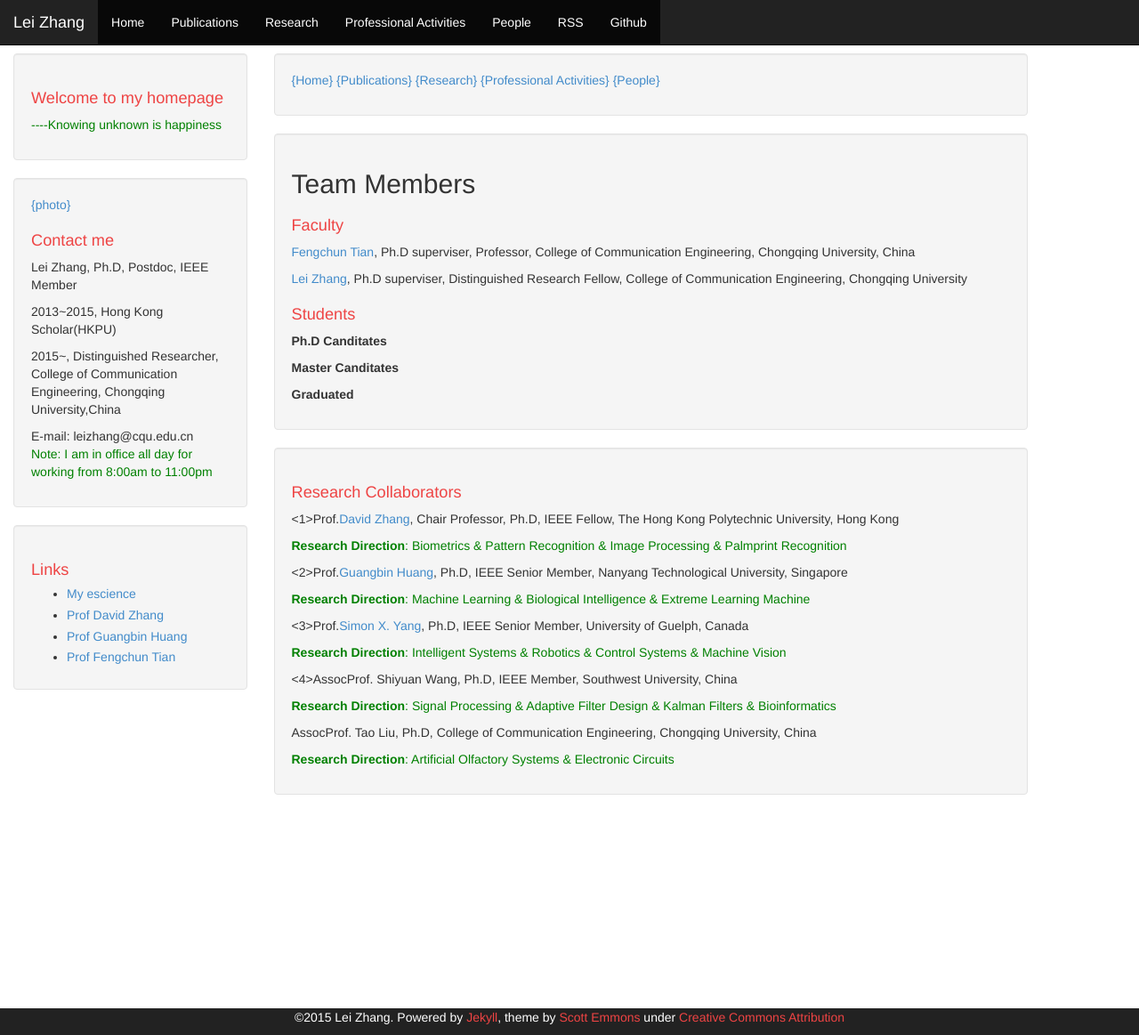
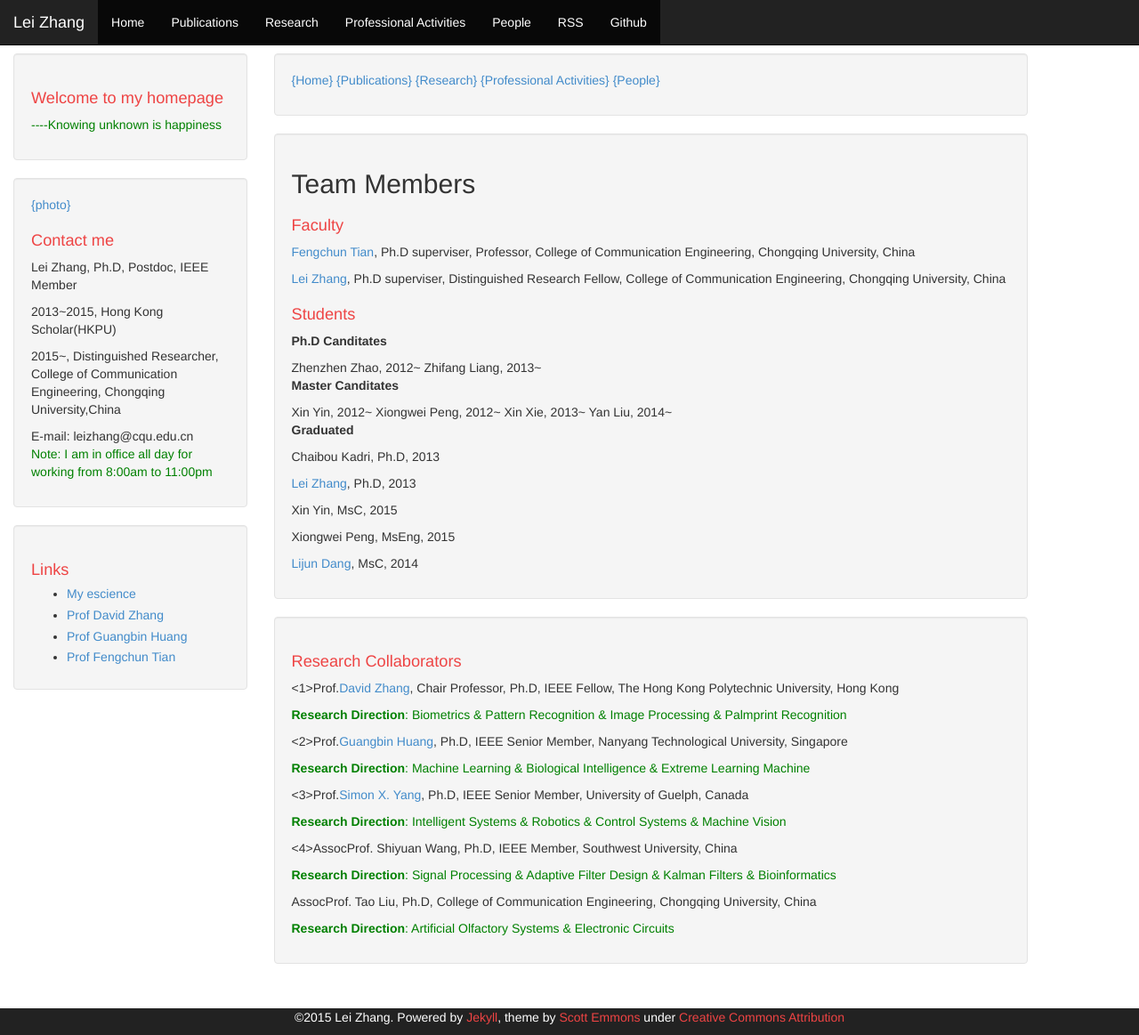
Before and after one commit to DrLeiZhang/website, a Jekyll site: the page built from people.html, in a window 1280 px wide and 1163 px high. Shown: the whole window at 89% size. Built offline with Jekyll 4.4.1, drawn with Linux system fonts in a browser that asks for light colours; Markdown is read by kramdown in place of the engine named in the settings.

Commit message:
Update
Signed-off-by: leizhang@cqu.edu.cn <leizhang@cqu.edu.cn>

```diff
--- a/people.html
+++ b/people.html
@@ -11,14 +11,24 @@ layout: default
 <h1>Faculty</h1>
 <p><a href="http://www.ccee.cqu.edu.cn/index.aspx?lanmuid=75&sublanmuid=738&id=591">Fengchun Tian</a>, Ph.D superviser, Professor, College of Communication Engineering, Chongqing University, China</p>
 
-<p><a href="">Lei Zhang</a>, Ph.D superviser, Distinguished Research Fellow, College of Communication Engineering, Chongqing University
+<p><a href="http://www.escience.cn/people/lei/index.html">Lei Zhang</a>, Ph.D superviser, Distinguished Research Fellow, College of Communication Engineering, Chongqing University, China
 
 
 <h1>Students</h1>
 <p><h0><B>Ph.D Canditates</B></h0></p>
+Zhenzhen Zhao, 2012~
+Zhifang Liang, 2013~
 <p><h0><B>Master Canditates</B></h0></p>
+Xin Yin, 2012~
+Xiongwei Peng, 2012~
+Xin Xie, 2013~
+Yan Liu, 2014~
 <p><h0><B>Graduated</B></h0></p>
-
+<p>Chaibou Kadri, Ph.D, 2013</p>
+<p><a href="http://www.escience.cn/people/lei/index.html">Lei Zhang</a>, Ph.D, 2013</p>
+<p>Xin Yin, MsC, 2015</p>
+<p>Xiongwei Peng, MsEng, 2015</p>
+<p><a href="http://www.researchgate.net/profile/Lijun_Dang">Lijun Dang</a>, MsC, 2014</p>
 </div>
 
 
```
